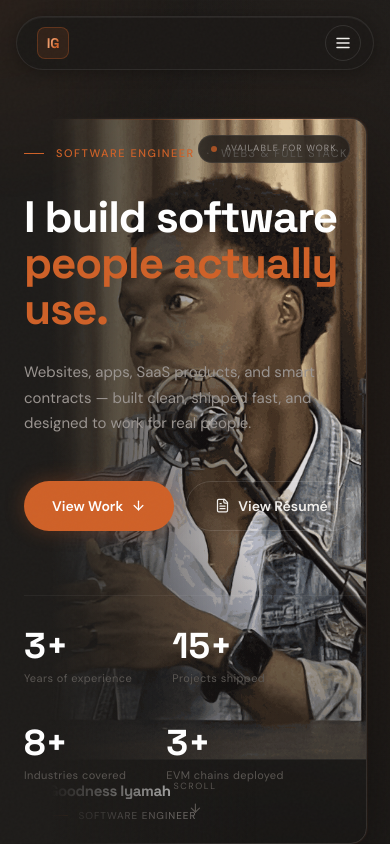
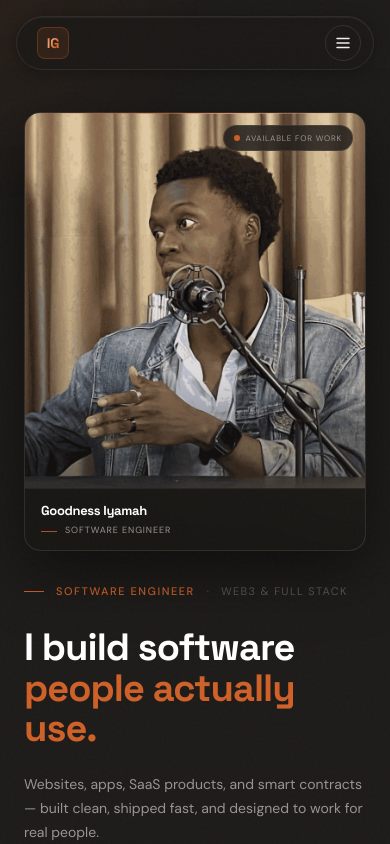
Before and after one commit to GoodnessFx/IGfolio.com, a React (Vite) app: page / in a window 390 px wide. Shown: the top 844 px of the page. Built offline with nearby package versions, Linux system fonts and the light colour scheme.

Commit message:
Fix mobile hero layout, reorder projects, update copy

```diff
--- a/components/Hero.tsx
+++ b/components/Hero.tsx
@@ -37,14 +37,17 @@ function Counter({ target, suffix = "" }: { target: number; suffix?: string }) {
 
 function Stat({ value, suffix, label }: { value: number; suffix: string; label: string }) {
   return (
-    <div className="flex flex-col gap-2">
+    <div className="flex flex-col gap-1.5">
       <span
         className="font-space-grotesk font-bold text-white leading-none"
-        style={{ fontSize: "clamp(36px, 4vw, 52px)" }}
+        style={{ fontSize: "clamp(30px, 4vw, 52px)" }}
       >
         <Counter target={value} suffix={suffix} />
       </span>
-      <span className="text-[11px] text-[var(--text-dim)] font-dm-sans leading-tight" style={{ letterSpacing: "0.04em" }}>
+      <span
+        className="text-[var(--text-dim)] font-dm-sans leading-tight"
+        style={{ fontSize: "11px", letterSpacing: "0.04em" }}
+      >
         {label}
       </span>
     </div>
@@ -58,55 +61,64 @@ export function Hero() {
 
   return (
     <section
-      className="relative min-h-screen flex items-center overflow-hidden"
-      style={{ background: "var(--bg-primary)", paddingTop: "clamp(80px, 10vh, 120px)" }}
+      className="relative overflow-hidden bg-[var(--bg-primary)]"
+      style={{ paddingTop: "80px" }}
     >
-      {/* ── Photo panel — right side ── */}
+      {/* ── Ambient glow — desktop only (doesn't matter on mobile) ── */}
       <div
-        className="absolute inset-y-0 right-0 w-full md:w-[52%] pointer-events-none"
+        className="hidden md:block absolute inset-0 pointer-events-none"
         aria-hidden="true"
-      >
-        {/* Warm ambient glow */}
-        <div
-          className="absolute inset-0"
         style={{
           background:
-              "radial-gradient(ellipse 80% 90% at 75% 50%, rgba(207,97,40,0.07) 0%, transparent 72%)",
+            "radial-gradient(ellipse 50% 80% at 80% 50%, rgba(207,97,40,0.07) 0%, transparent 70%)",
         }}
       />
 
+      {/* ─────────────────────────────────────────────────────────
+          MOBILE layout  — stacked vertically
+          DESKTOP layout — side-by-side grid
+      ───────────────────────────────────────────────────────── */}
+      <div className="max-w-7xl mx-auto px-6">
+
+        {/* ── DESKTOP: two-col grid ── */}
+        <div className="hidden md:grid md:grid-cols-[1fr_44%] md:gap-12 md:items-center md:min-h-[calc(100vh-80px)]">
+
+          {/* Left: text */}
+          <div className="py-16">
+            <TextContent />
+            <StatsRow />
+          </div>
+
+          {/* Right: photo */}
           <motion.div
-          initial={{ opacity: 0, scale: 0.97, y: 12 }}
+            initial={{ opacity: 0, scale: 0.97, y: 16 }}
             animate={{ opacity: 1, scale: 1, y: 0 }}
             transition={{ duration: 1.1, ease: [0.215, 0.61, 0.355, 1] }}
-          className="absolute inset-0 flex items-end justify-center md:justify-end pr-0 md:pr-10"
+            className="flex items-end self-end pb-0"
+            style={{ height: "calc(100vh - 80px)" }}
           >
             <div
-            className="relative h-[86%] w-[88%] md:w-[76%] max-w-[500px] rounded-2xl overflow-hidden"
+              className="relative w-full rounded-2xl overflow-hidden"
               style={{
+                height: "88%",
                 border: "1px solid rgba(255,255,255,0.08)",
                 boxShadow:
                   "0 40px 100px rgba(0,0,0,0.60), 0 0 0 1px rgba(207,97,40,0.08), inset 0 1px 0 rgba(255,255,255,0.06)",
               }}
             >
-            {/* Photo */}
               <img
                 src="/images/ig.png"
                 alt="Goodness Iyamah"
                 className="w-full h-full object-cover object-top"
                 style={{ filter: "contrast(1.03) brightness(0.95)" }}
               />
-
-            {/* Bottom vignette */}
               <div
                 className="absolute inset-0"
                 style={{
                   background:
-                  "linear-gradient(to top, rgba(26,24,22,0.72) 0%, rgba(26,24,22,0.08) 42%, transparent 68%)",
+                    "linear-gradient(to top, rgba(26,24,22,0.75) 0%, rgba(26,24,22,0.08) 40%, transparent 65%)",
                 }}
               />
-
-            {/* Top edge sheen */}
               <div
                 className="absolute inset-x-0 top-0 h-px"
                 style={{
@@ -114,12 +126,10 @@ export function Hero() {
                     "linear-gradient(90deg, transparent 0%, rgba(207,97,40,0.55) 38%, rgba(240,160,112,0.75) 62%, transparent 100%)",
                 }}
               />
-
-            {/* Status badge */}
               <div
                 className="absolute top-4 right-4 flex items-center gap-2 px-3 py-1.5 rounded-full"
                 style={{
-                background: "rgba(26,24,22,0.78)",
+                  background: "rgba(26,24,22,0.80)",
                   backdropFilter: "blur(14px)",
                   border: "1px solid rgba(255,255,255,0.09)",
                 }}
@@ -132,12 +142,10 @@ export function Hero() {
                   Available for work
                 </span>
               </div>
-
-            {/* Name card */}
               <div
-              className="absolute bottom-0 inset-x-0 px-6 py-5"
+                className="absolute bottom-0 inset-x-0 px-5 py-4"
                 style={{
-                background: "rgba(22,21,19,0.85)",
+                  background: "rgba(22,21,19,0.88)",
                   backdropFilter: "blur(18px)",
                   borderTop: "1px solid rgba(255,255,255,0.06)",
                 }}
@@ -145,7 +153,7 @@ export function Hero() {
                 <p className="font-space-grotesk font-bold text-white text-[15px] tracking-tight">
                   Goodness Iyamah
                 </p>
-              <div className="flex items-center gap-2.5 mt-1.5">
+                <div className="flex items-center gap-2 mt-1.5">
                   <span className="h-px w-5 bg-[var(--accent)] opacity-80" />
                   <span
                     className="text-[var(--text-secondary)] font-dm-sans"
@@ -157,26 +165,132 @@ export function Hero() {
               </div>
             </div>
           </motion.div>
+        </div>
 
-        {/* Left fade */}
+        {/* ── MOBILE: stacked layout ── */}
+        <div className="md:hidden flex flex-col gap-8 pt-8 pb-16">
+
+          {/* Photo first on mobile — contained, no bleed */}
+          <motion.div
+            initial={{ opacity: 0, y: 16 }}
+            animate={{ opacity: 1, y: 0 }}
+            transition={{ duration: 0.8, ease: [0.215, 0.61, 0.355, 1] }}
+            className="w-full"
+          >
+            {/* Fixed-height container so photo doesn't go full screen */}
             <div
-          className="absolute inset-y-0 left-0 w-64 pointer-events-none"
+              className="relative rounded-2xl overflow-hidden"
               style={{
-            background: "linear-gradient(to right, var(--bg-primary) 20%, transparent 100%)",
+                height: "52vh",
+                border: "1px solid rgba(255,255,255,0.08)",
+                boxShadow: "0 20px 60px rgba(0,0,0,0.50), inset 0 1px 0 rgba(255,255,255,0.05)",
+              }}
+            >
+              <img
+                src="/images/ig.png"
+                alt="Goodness Iyamah"
+                className="w-full h-full object-cover object-top"
+                style={{ filter: "contrast(1.03) brightness(0.95)" }}
+              />
+              {/* Bottom vignette */}
+              <div
+                className="absolute inset-0"
+                style={{
+                  background:
+                    "linear-gradient(to top, rgba(26,24,22,0.72) 0%, rgba(26,24,22,0.05) 40%, transparent 62%)",
                 }}
               />
+              {/* Top sheen */}
+              <div
+                className="absolute inset-x-0 top-0 h-px"
+                style={{
+                  background:
+                    "linear-gradient(90deg, transparent 0%, rgba(207,97,40,0.55) 40%, rgba(240,160,112,0.75) 60%, transparent 100%)",
+                }}
+              />
+              {/* Badge */}
+              <div
+                className="absolute top-3 right-3 flex items-center gap-1.5 px-2.5 py-1.5 rounded-full"
+                style={{
+                  background: "rgba(26,24,22,0.82)",
+                  backdropFilter: "blur(12px)",
+                  border: "1px solid rgba(255,255,255,0.09)",
+                }}
+              >
+                <span className="w-1.5 h-1.5 rounded-full bg-[var(--accent)] animate-pulse" />
+                <span
+                  className="text-[var(--text-secondary)] font-dm-sans"
+                  style={{ fontSize: "8px", letterSpacing: "0.10em", textTransform: "uppercase" }}
+                >
+                  Available for work
+                </span>
+              </div>
+              {/* Name card */}
+              <div
+                className="absolute bottom-0 inset-x-0 px-4 py-3"
+                style={{
+                  background: "rgba(22,21,19,0.88)",
+                  backdropFilter: "blur(16px)",
+                  borderTop: "1px solid rgba(255,255,255,0.06)",
+                }}
+              >
+                <p className="font-space-grotesk font-bold text-white text-[13px] tracking-tight">
+                  Goodness Iyamah
+                </p>
+                <div className="flex items-center gap-2 mt-1">
+                  <span className="h-px w-4 bg-[var(--accent)] opacity-80" />
+                  <span
+                    className="text-[var(--text-secondary)] font-dm-sans"
+                    style={{ fontSize: "9px", letterSpacing: "0.10em", textTransform: "uppercase" }}
+                  >
+                    Software Engineer
+                  </span>
+                </div>
+              </div>
+            </div>
+          </motion.div>
+
+          {/* Text below photo on mobile */}
+          <div>
+            <TextContent />
+            <StatsRow />
+          </div>
+        </div>
       </div>
 
-      {/* ── Content ── */}
-      <div className="max-w-7xl mx-auto px-6 w-full relative z-10">
-        <div className="max-w-[600px]">
+      {/* ── Scroll indicator ── */}
+      <motion.button
+        style={{ opacity: scrollIndicatorOpacity }}
+        animate={{ y: [0, 6, 0] }}
+        transition={{ duration: 2.4, repeat: Infinity, ease: "easeInOut" }}
+        className="absolute bottom-6 left-1/2 -translate-x-1/2 flex flex-col items-center gap-2 text-[var(--text-dim)] hover:text-[var(--accent)] transition-colors"
+        onClick={() =>
+          document.getElementById("projects")?.scrollIntoView({ behavior: "smooth" })
+        }
+        aria-label="Scroll down"
+      >
+        <span
+          className="font-dm-sans"
+          style={{ fontSize: "9px", letterSpacing: "0.18em", textTransform: "uppercase" }}
+        >
+          Scroll
+        </span>
+        <ArrowDown size={14} />
+      </motion.button>
+    </section>
+  );
+}
 
-          {/* Role line — clean, no box, just weighted text */}
+// ── Text block (shared) ───────────────────────────────────────────────────────
+function TextContent() {
+  return (
+    <>
+      {/* Role line */}
       <motion.div
         initial={{ opacity: 0, y: 10 }}
         animate={{ opacity: 1, y: 0 }}
         transition={{ duration: 0.5 }}
-            className="flex items-center gap-3 mb-8"
+        className="flex items-center gap-3 mb-7"
       >
         <span className="w-5 h-px bg-[var(--accent)]" />
         <span
@@ -196,13 +310,13 @@ export function Hero() {
 
       {/* Headline */}
       <motion.h1
-            initial={{ opacity: 0, y: 28 }}
+        initial={{ opacity: 0, y: 24 }}
         animate={{ opacity: 1, y: 0 }}
         transition={{ delay: 0.12, duration: 0.75, ease: [0.215, 0.61, 0.355, 1] }}
-            className="font-space-grotesk font-bold text-white mb-7"
+        className="font-space-grotesk font-bold text-white mb-6"
         style={{
-              fontSize: "clamp(44px, 6.5vw, 80px)",
-              lineHeight: "1.05",
+          fontSize: "clamp(38px, 6.5vw, 80px)",
+          lineHeight: "1.06",
           letterSpacing: "-0.025em",
         }}
       >
@@ -210,13 +324,13 @@ export function Hero() {
         <span style={{ color: "var(--accent)" }}>people actually use.</span>
       </motion.h1>
 
-          {/* Sub-headline — human, not a spec list */}
+      {/* Sub-headline */}
       <motion.p
-            initial={{ opacity: 0, y: 18 }}
+        initial={{ opacity: 0, y: 16 }}
         animate={{ opacity: 1, y: 0 }}
-            transition={{ delay: 0.28, duration: 0.6 }}
-            className="font-dm-sans text-[var(--text-secondary)] mb-11"
-            style={{ fontSize: "clamp(15px, 1.8vw, 18px)", lineHeight: "1.7", maxWidth: "480px" }}
+        transition={{ delay: 0.26, duration: 0.6 }}
+        className="font-dm-sans text-[var(--text-secondary)] mb-10"
+        style={{ fontSize: "clamp(14px, 1.8vw, 17px)", lineHeight: "1.72", maxWidth: "480px" }}
       >
         Websites, apps, SaaS products, and smart contracts —
         built clean, shipped fast, and designed to work for real people.
@@ -224,10 +338,10 @@ export function Hero() {
 
       {/* CTAs */}
       <motion.div
-            initial={{ opacity: 0, y: 16 }}
+        initial={{ opacity: 0, y: 14 }}
         animate={{ opacity: 1, y: 0 }}
-            transition={{ delay: 0.42, duration: 0.55 }}
-            className="flex flex-wrap gap-3 mb-16"
+        transition={{ delay: 0.40, duration: 0.55 }}
+        className="flex flex-wrap gap-3 mb-12"
       >
         <button
           onClick={() =>
@@ -249,42 +363,24 @@ export function Hero() {
           View Résumé
         </a>
       </motion.div>
+    </>
+  );
+}
 
-          {/* Stats */}
+// ── Stats row (shared) ────────────────────────────────────────────────────────
+function StatsRow() {
+  return (
     <motion.div
-            initial={{ opacity: 0, y: 14 }}
+      initial={{ opacity: 0, y: 12 }}
       animate={{ opacity: 1, y: 0 }}
-            transition={{ delay: 0.56, duration: 0.55 }}
-            className="flex flex-wrap gap-10 pt-8"
+      transition={{ delay: 0.54, duration: 0.55 }}
+      className="grid grid-cols-2 sm:grid-cols-4 gap-6 pt-8"
       style={{ borderTop: "1px solid rgba(255,255,255,0.05)" }}
     >
-            <Stat value={3}  suffix="+" label="Years of experience"  />
-            <Stat value={15} suffix="+" label="Projects shipped"      />
-            <Stat value={8}  suffix="+" label="Industries covered"    />
-            <Stat value={3}  suffix="+" label="EVM chains deployed"   />
+      <Stat value={3}  suffix="+" label="Years of experience" />
+      <Stat value={15} suffix="+" label="Projects shipped"    />
+      <Stat value={8}  suffix="+" label="Industries covered"  />
+      <Stat value={3}  suffix="+" label="EVM chains deployed" />
     </motion.div>
-        </div>
-      </div>
-
-      {/* ── Scroll indicator ── */}
-      <motion.button
-        style={{ opacity: scrollIndicatorOpacity }}
-        animate={{ y: [0, 6, 0] }}
-        transition={{ duration: 2.4, repeat: Infinity, ease: "easeInOut" }}
-        className="absolute bottom-8 left-1/2 -translate-x-1/2 flex flex-col items-center gap-2 text-[var(--text-dim)] hover:text-[var(--accent)] transition-colors"
-        onClick={() =>
-          document.getElementById("projects")?.scrollIntoView({ behavior: "smooth" })
-        }
-        aria-label="Scroll down"
-      >
-        <span
-          className="font-dm-sans"
-          style={{ fontSize: "9px", letterSpacing: "0.18em", textTransform: "uppercase" }}
-        >
-          Scroll
-        </span>
-        <ArrowDown size={14} />
-      </motion.button>
-    </section>
   );
 }
```
Lines whose indentation alone changed are shown as unchanged.
